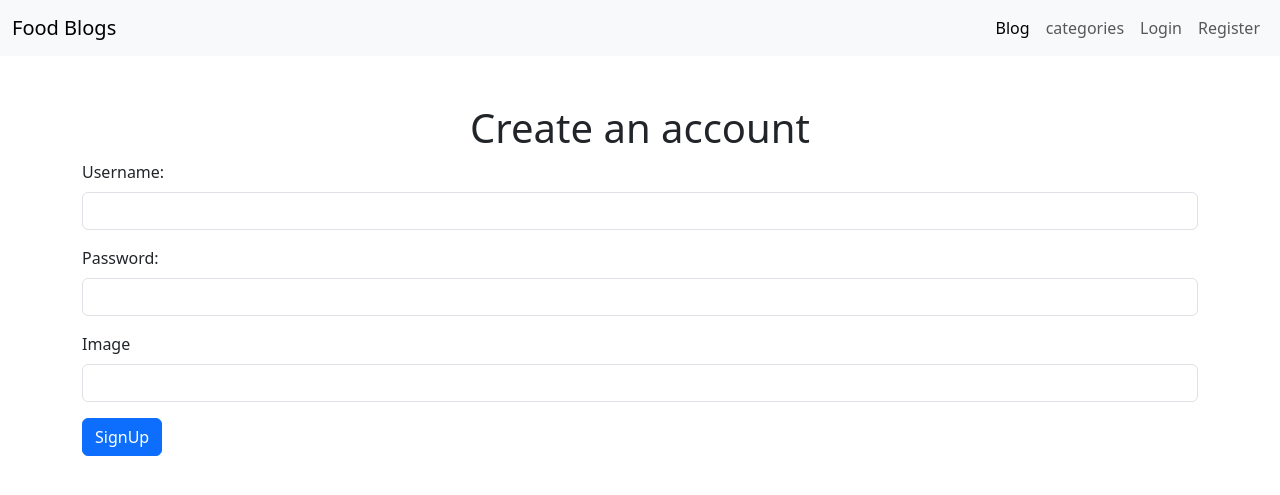
After one commit to Ma7en/iti-flask-lab3, a Flask app: template app/templates/user/sign_up.html in a window 1280 px wide. The commit adds this page. Shown: the top 495 px of the page. Run offline with Flask 3, Linux system fonts and the light colour scheme; the template is opened without the code that fills it, so the values that code supplies are empty; parts of the project's set-up code (start-up, migrations or seed data) failed here and were passed over; some libraries are stand-ins or nearby versions.

Commit message:
edit uer

```diff
--- a/app/templates/base.html
+++ b/app/templates/base.html
@@ -59,8 +59,27 @@
                             <a
                                 class="nav-link"
                                 href="{{ url_for('categories.list') }}"
-                                >categories</a
                             >
+                                categories
+                            </a>
+                        </li>
+
+                        <li class="nav-item">
+                            <a
+                                class="nav-link"
+                                href="{{ url_for('account.login') }}"
+                            >
+                                Login
+                            </a>
+                        </li>
+
+                        <li class="nav-item">
+                            <a
+                                class="nav-link"
+                                href="{{ url_for('account.register') }}"
+                            >
+                                Register
+                            </a>
                         </li>
                     </ul>
                 </div>
--- /dev/null
+++ b/app/templates/user/sign_up.html
@@ -0,0 +1,30 @@
+{% extends './base.html' %}
+
+<!-- content -->
+{% block content %}
+<div class="text-center">
+    <h1>Create an account</h1>
+</div>
+
+<form action="#" method="post">
+    <div class="mb-3">
+        <label class="form-label" for="username">Username:</label>
+        <input type="text" name="username" class="form-control" required />
+    </div>
+
+    <div class="mb-3">
+        <label class="form-label" for="password">Password:</label>
+        <input type="password" name="password" class="form-control" required />
+    </div>
+
+    <div class="mb-3">
+        <label class="form-label">Image</label>
+        <input type="text" name="image" class="form-control" />
+    </div>
+
+    <div class="mb-3">
+        <button type="submit" class="btn btn-primary">SignUp</button>
+    </div>
+</form>
+<!--  -->
+{% endblock %}
```
Also changed, not shown: app/__init__.py (+17 -2 lines), app/models.py (+41 -0 lines), app/templates/user/login.html (added, +25 -0 lines), app/user/__init__.py (added, +19 -0 lines), app/user/login_form.py (added, +14 -0 lines), app/user/register_forms.py (added, +18 -0 lines), app/user/views.py (added, +74 -0 lines), app/account/__init__.py (deleted), app/account/forms.py (deleted), app/account/views.py (deleted).
